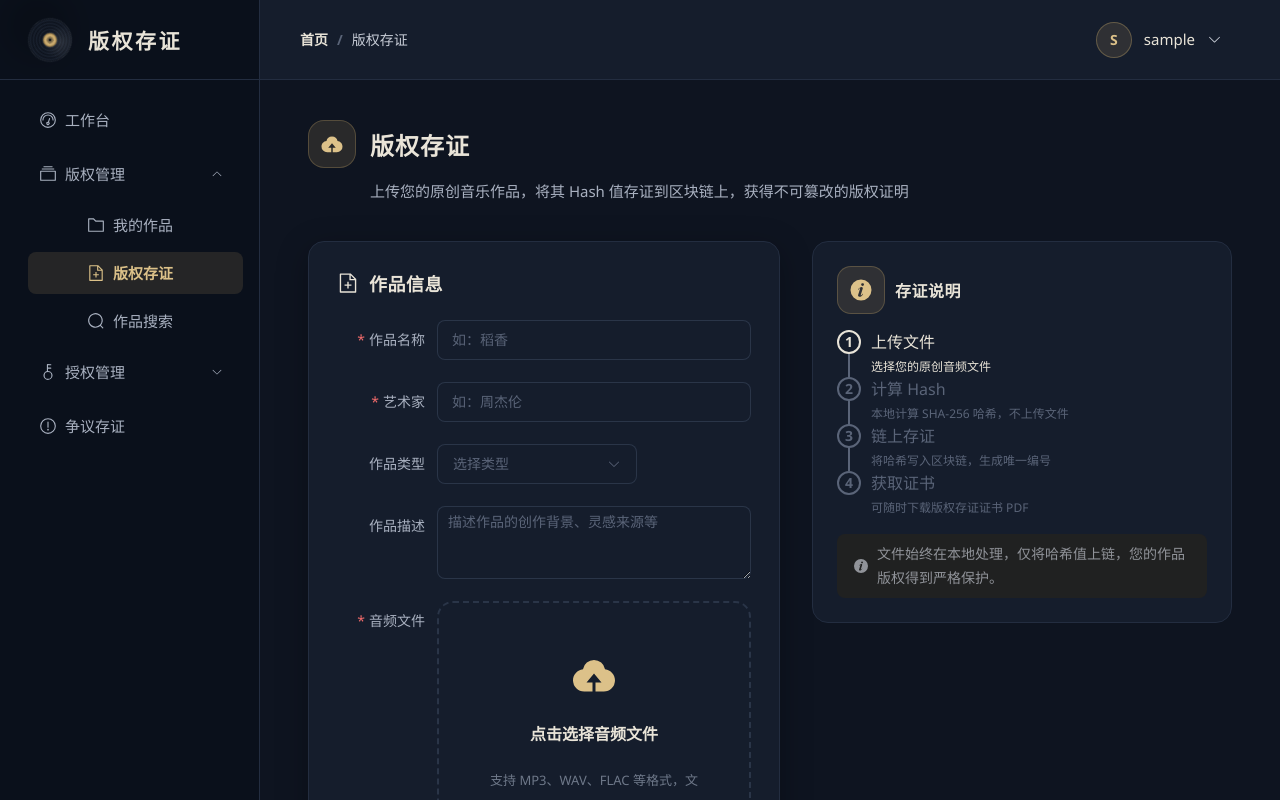
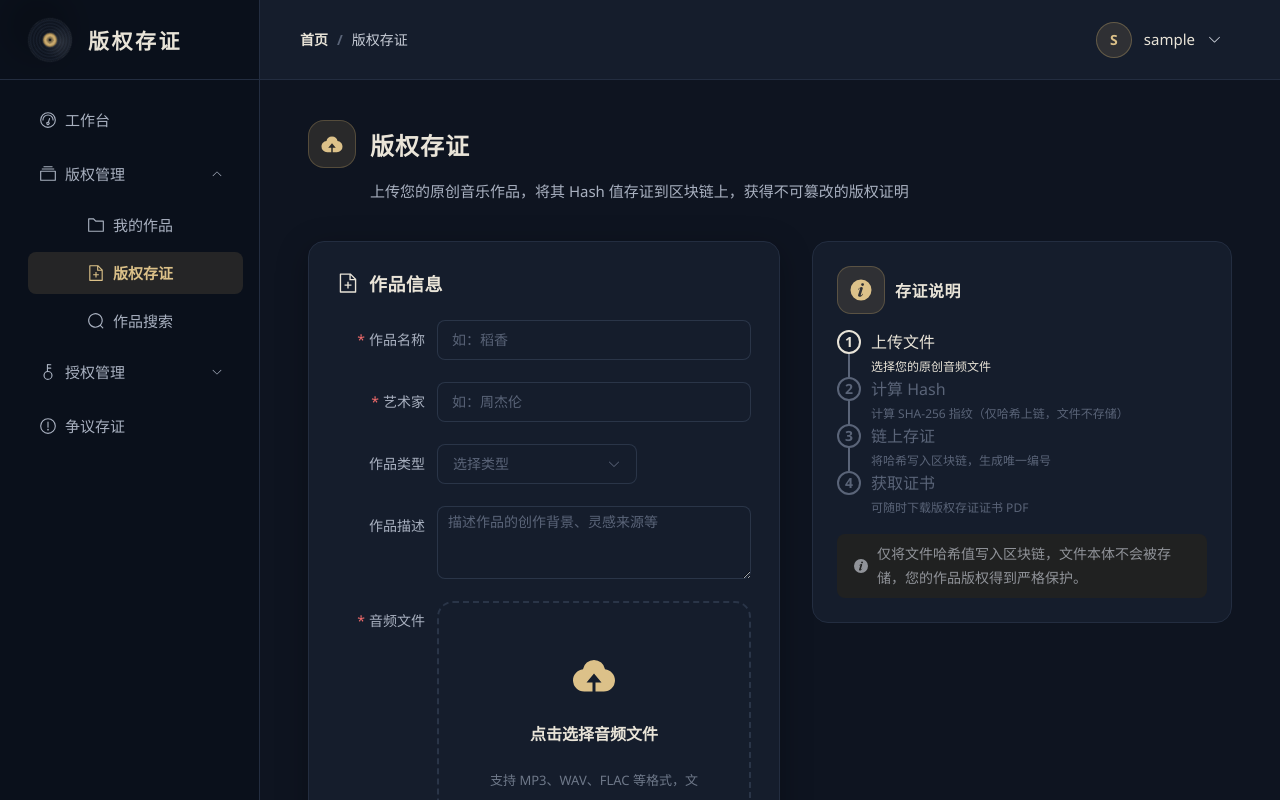
Before and after one commit to xhy214/blockchain, a Vue app in the folder frontend/: page /works/register in a window 1280 px wide. Built offline with nearby package versions, Linux system fonts and the light colour scheme; sample sign-in values are in the browser's storage.

Commit message:
项目文档复核修正；登记页存证文案与实际上传行为对齐；移除执行方案.md

```diff
--- a/frontend/src/views/works/RegisterWork.vue
+++ b/frontend/src/views/works/RegisterWork.vue
@@ -101,13 +101,13 @@
             </div>
             <el-steps direction="vertical" :active="0" class="steps">
               <el-step title="上传文件" description="选择您的原创音频文件" />
-              <el-step title="计算 Hash" description="本地计算 SHA-256 哈希，不上传文件" />
+              <el-step title="计算 Hash" description="计算 SHA-256 指纹（仅哈希上链，文件不存储）" />
               <el-step title="链上存证" description="将哈希写入区块链，生成唯一编号" />
               <el-step title="获取证书" description="可随时下载版权存证证书 PDF" />
             </el-steps>
             <el-alert type="info" :closable="false" show-icon style="margin-top: 16px;">
               <template #title>
-                文件始终在本地处理，仅将哈希值上链，您的作品版权得到严格保护。
+                仅将文件哈希值写入区块链，文件本体不会被存储，您的作品版权得到严格保护。
               </template>
             </el-alert>
           </div>
```
Also changed, not shown: 2 other files (tests, documents, lock files or other folders).
